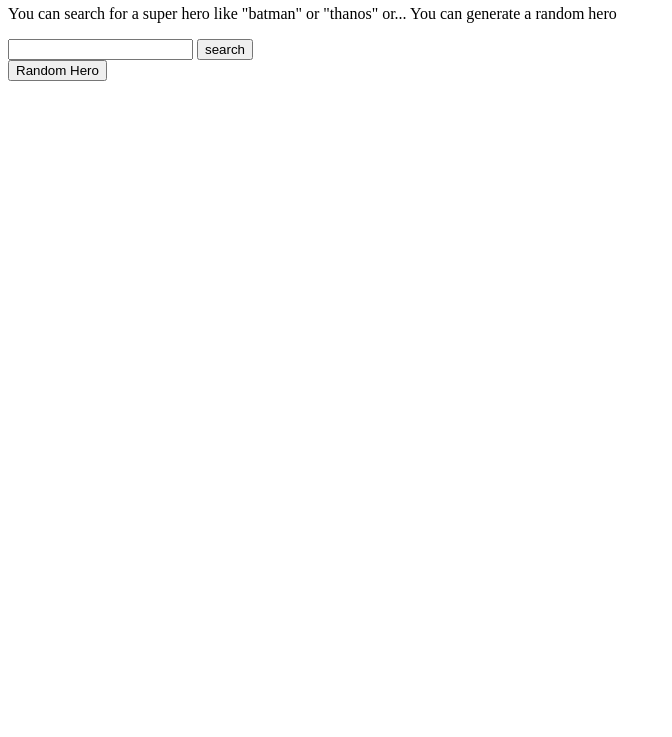
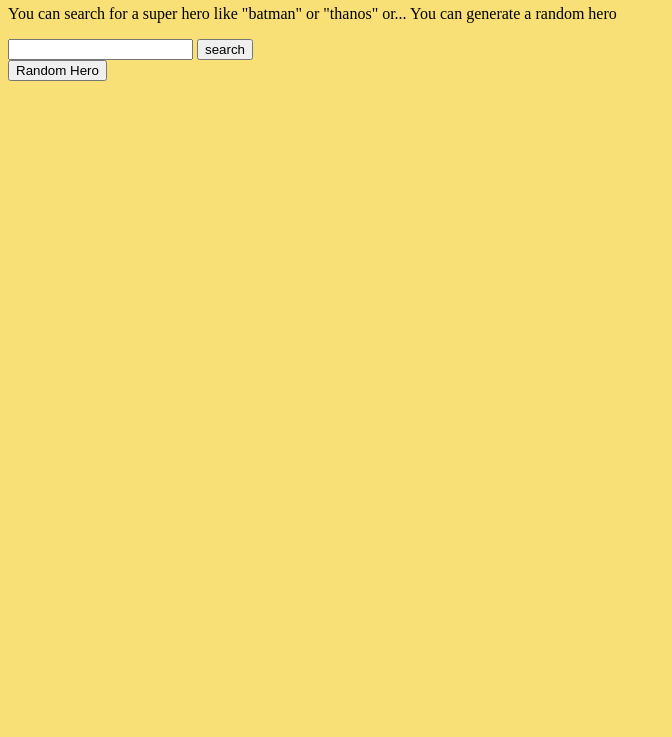
Before and after one commit to ray-pasino/superhero-app, a plain HTML site: page index.html in a window 1280 px wide. Shown: the part 63-800 px from the top of the page, without its empty margins (0-672 px from the left). Drawn offline with Linux system fonts and the light colour scheme.

Commit message:
changed background color

```diff
--- a/app/style.css
+++ b/app/style.css
@@ -5,5 +5,5 @@
 
 
 body{
-    background-color: ;
+    background-color:#F9E076;
 }
```
